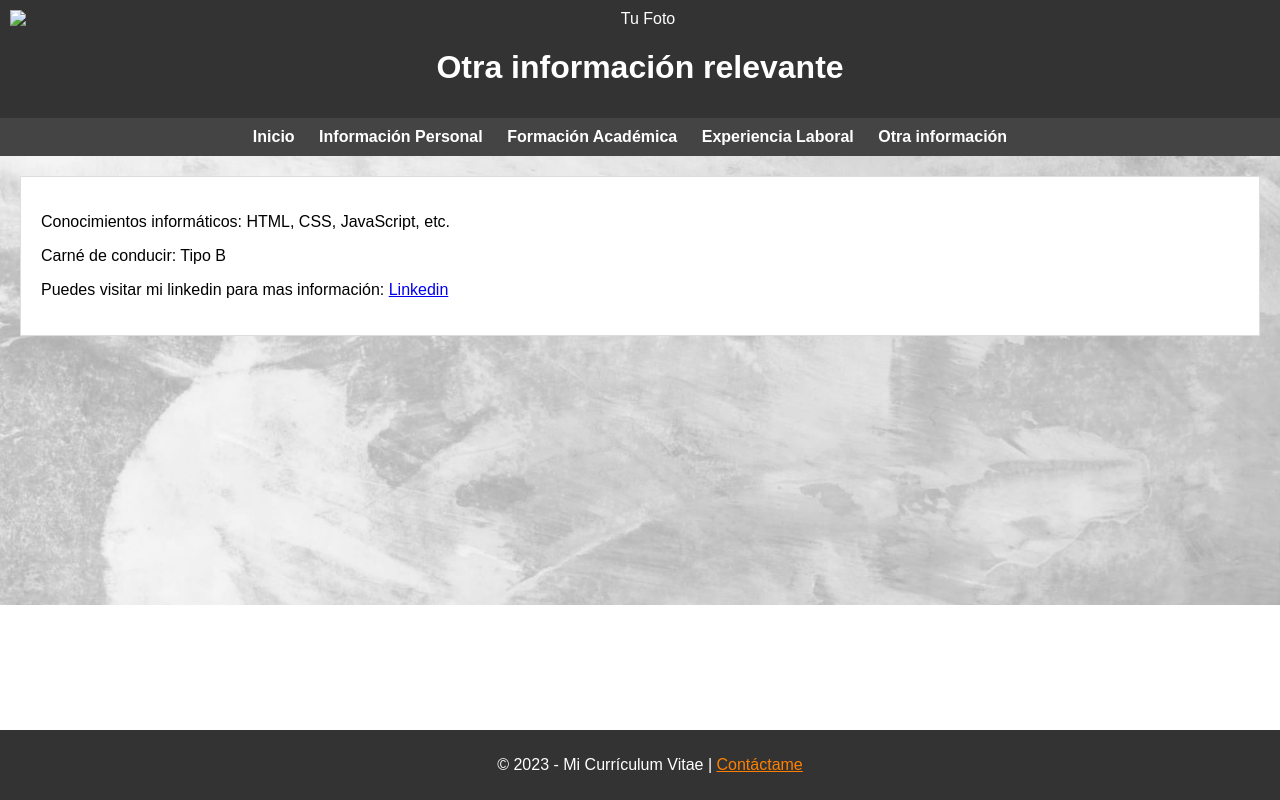
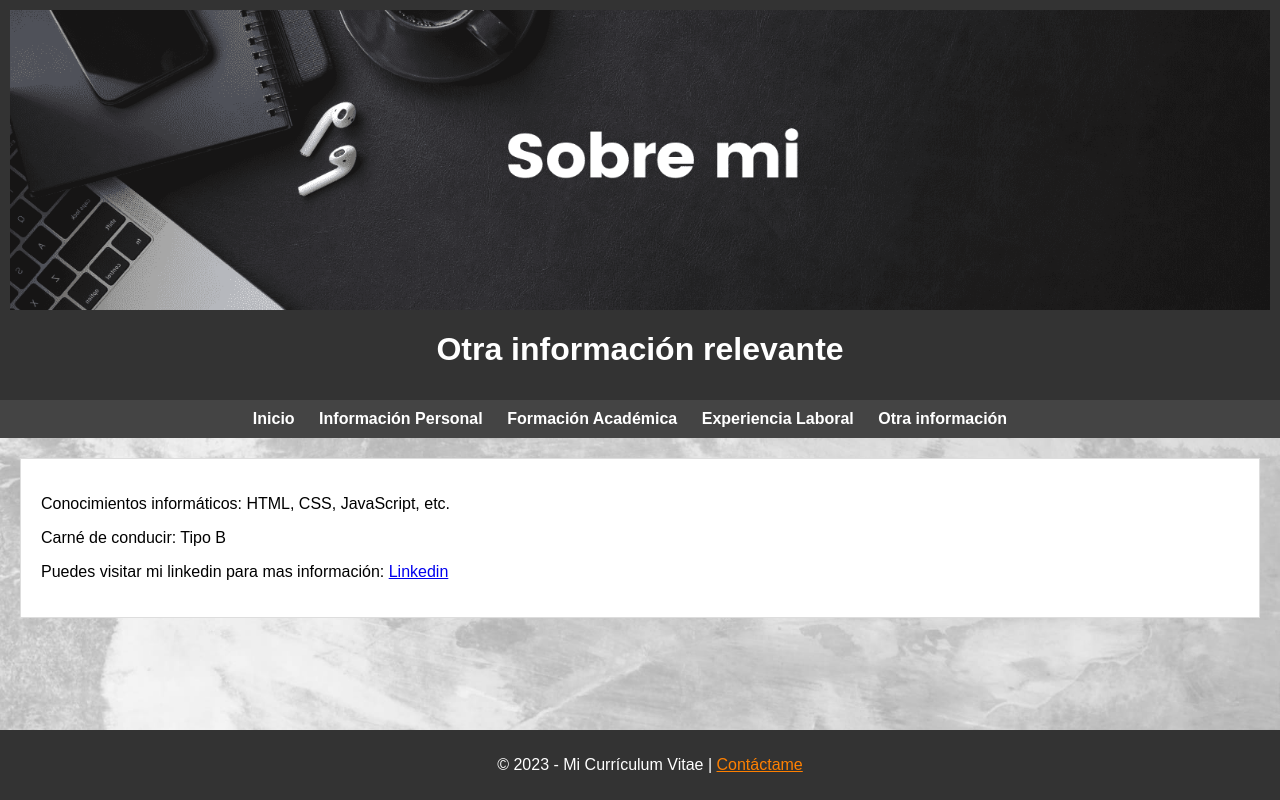
Before and after one commit to rdiazm95/rdiazm95.github.io, a plain HTML site: page otros.html in a window 1280 px wide. Drawn offline with Linux system fonts and the light colour scheme; files whose address does not match are found by name.

Commit message:
otros.html

```diff
--- a/otros.html
+++ b/otros.html
@@ -8,7 +8,7 @@
 </head>
 <body>
     <header>
-        <img src="sobre_mi.png" alt="Tu Foto">
+        <img src="Fotos/sobre_mi.png" alt="Tu Foto">
         <h1>Otra información relevante</h1>
     </header>
     <nav>
```
